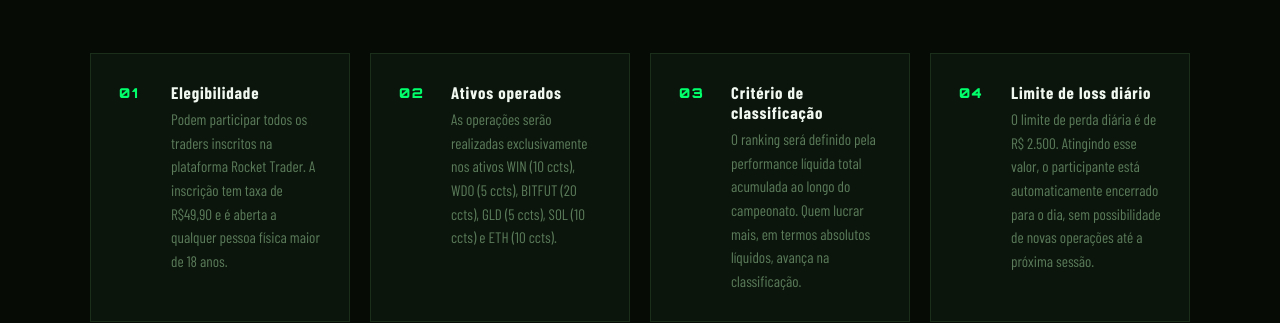
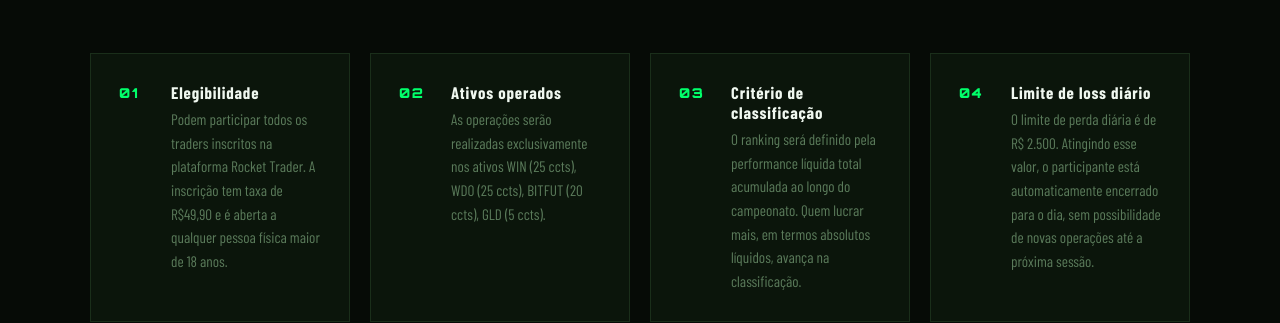
Before and after one commit to renan-smartprop/corrida-smartprop, a plain HTML site: page index.html in a window 1280 px wide. Shown: the part 3050-3373 px from the top of the page. Drawn offline with nearby package versions, Linux system fonts and the light colour scheme; a web font is replaced by a local one.

Commit message:
update: ativos operados atualizados (WIN 25, WDO 25, BITFUT 20, GLD 5)

```diff
--- a/index.html
+++ b/index.html
@@ -1083,7 +1083,7 @@
           <span class="rule-num">02</span>
           <div class="rule-text">
             <h4>Ativos operados</h4>
-            <p>As operações serão realizadas exclusivamente nos ativos WIN (10 ccts), WDO (5 ccts), BITFUT (20 ccts), GLD (5 ccts), SOL (10 ccts) e ETH (10 ccts).</p>
+            <p>As operações serão realizadas exclusivamente nos ativos WIN (25 ccts), WDO (25 ccts), BITFUT (20 ccts), GLD (5 ccts).</p>
           </div>
         </div>
         <div class="rule-item">
```
